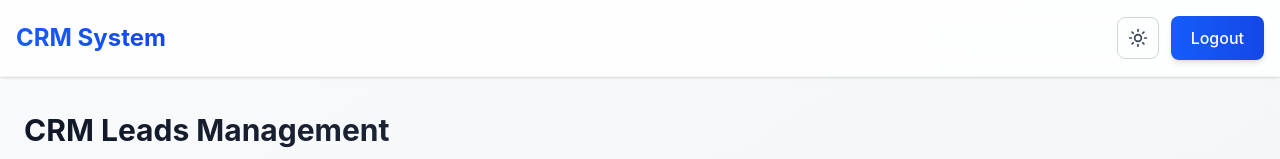
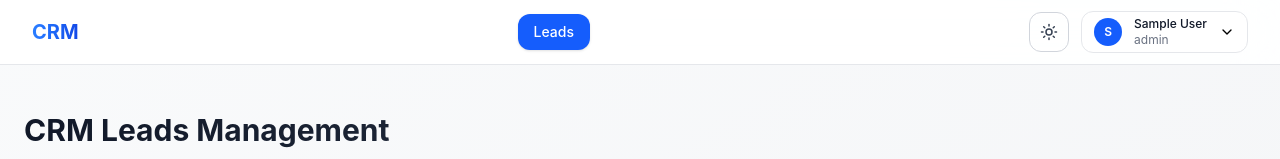
Before and after one commit to kevinthomas9898/crm-leads-management, a React (Vite) app in the folder client/: page / in a window 1280 px wide. Shown: the top 159 px of the page. Built offline with nearby package versions, Linux system fonts and the light colour scheme; no server answers; sample sign-in values are in the browser's storage.

Commit message:
navbar change

```diff
--- a/client/src/components/Navbar.tsx
+++ b/client/src/components/Navbar.tsx
@@ -1,35 +1,46 @@
 import { useState } from "react";
-
 import {
   Link,
+  NavLink,
   useNavigate,
 } from "react-router-dom";
 
-import { Menu, X, Sun, Moon } from "lucide-react";
+import {
+  Menu,
+  X,
+  Sun,
+  Moon,
+  User,
+  ChevronDown,
+} from "lucide-react";
 import { useTheme } from "next-themes";
 
 function Navbar() {
   const navigate = useNavigate();
 
-  const [open, setOpen] =
-    useState(false);
+  const [open, setOpen] = useState(false);
+  const [profileOpen, setProfileOpen] = useState(false);
 
   const { theme, setTheme } = useTheme();
 
-  const token =
-    localStorage.getItem("token");
+  const token = localStorage.getItem("token");
 
   const userStr = localStorage.getItem("user");
   const user = userStr ? JSON.parse(userStr) : null;
 
   const hasPermission = (permission: string) => {
     if (!user || !user.role) return false;
-    const permissions = typeof user.role === 'object' ? user.role.permissions : [];
+
+    const permissions =
+      typeof user.role === "object"
+        ? user.role.permissions || []
+        : [];
+
     return permissions.includes(permission);
   };
 
-  const canManageUsers = hasPermission('manage_users');
-  const canManageRoles = hasPermission('manage_roles');
+  const canManageUsers = hasPermission("manage_users");
+  const canManageRoles = hasPermission("manage_roles");
 
   const handleLogout = () => {
     localStorage.removeItem("token");
@@ -40,74 +51,139 @@ function Navbar() {
 
   const handleMenuClose = () => {
     setOpen(false);
+    setProfileOpen(false);
   };
 
   const toggleTheme = () => {
     setTheme(theme === "light" ? "dark" : "light");
   };
 
+  const navLinkClass = ({ isActive }: { isActive: boolean }) =>
+    `px-4 py-2 rounded-xl text-sm font-medium transition-all duration-200 ${isActive
+      ? "bg-blue-600 text-white shadow-sm"
+      : "text-gray-600 hover:bg-gray-100 dark:text-gray-300 dark:hover:bg-gray-800"
+    }`;
+
   return (
-    <nav className="fixed top-0 left-0 right-0 bg-white/80 backdrop-blur-md shadow-sm z-50 border-b border-gray-100 dark:bg-gray-900/80 dark:border-gray-700">
-      <div className="max-w-7xl mx-auto px-4 py-4 flex items-center justify-between">
-
-        {/* Logo */}
+    <nav className="fixed top-0 left-0 right-0 z-50 border-b border-gray-200 bg-white/90 backdrop-blur-xl dark:border-slate-800 dark:bg-slate-950/90">
+      <div className="mx-auto flex h-16 items-center justify-between px-8">
+        {/* Left Side */}
+        <div className="flex items-center gap-8">
           <Link
             to="/"
-          className="text-2xl font-bold bg-gradient-to-r from-blue-600 to-blue-700 bg-clip-text text-transparent hover:from-blue-700 hover:to-blue-800 transition-all duration-200"
+            className="text-xl font-bold bg-gradient-to-r from-blue-500 to-blue-700 bg-clip-text text-transparent"
           >
-          CRM System
+            CRM
           </Link>
+        </div>
+        {token && (
+          <div className="hidden md:flex items-center gap-2">
+            <NavLink
+              to="/"
+              end
+              className={navLinkClass}
+            >
+              Leads
+            </NavLink>
 
-        {/* Desktop Menu */}
-        <div className="hidden md:flex items-center gap-3">
-          {token && (canManageUsers || canManageRoles) && (
-            <>
             {canManageUsers && (
-                <Link
+              <NavLink
                 to="/users"
-                  className="px-4 py-2.5 text-gray-700 hover:bg-gray-100 rounded-lg font-medium transition-all duration-200 dark:text-gray-300 dark:hover:bg-gray-700"
+                className={navLinkClass}
               >
                 Users
-                </Link>
+              </NavLink>
             )}
+
             {canManageRoles && (
-                <Link
+              <NavLink
                 to="/roles"
-                  className="px-4 py-2.5 text-gray-700 hover:bg-gray-100 rounded-lg font-medium transition-all duration-200 dark:text-gray-300 dark:hover:bg-gray-700"
+                className={navLinkClass}
               >
                 Roles
-                </Link>
+              </NavLink>
             )}
-            </>
+          </div>
         )}
 
-          {/* Theme Toggle */}
+        {/* Desktop Right */}
+        <div className="hidden md:flex items-center gap-3">
           <button
             onClick={toggleTheme}
-            className="p-2.5 rounded-lg border border-gray-300 text-gray-700 hover:bg-gray-50 hover:border-gray-400 transition-all duration-200 dark:border-gray-600 dark:text-gray-300 dark:hover:bg-gray-700"
+            className="flex h-10 w-10 items-center justify-center rounded-xl border border-gray-300 text-gray-700 transition-all duration-200 hover:bg-gray-50 dark:border-gray-700 dark:text-gray-300 dark:hover:bg-gray-800"
             aria-label="Toggle theme"
           >
-            {theme === "light" ? <Moon size={20} /> : <Sun size={20} />}
+            {theme === "light" ? (
+              <Moon size={18} />
+            ) : (
+              <Sun size={18} />
+            )}
           </button>
 
           {token ? (
+            <div className="relative">
+              <button
+                onClick={() =>
+                  setProfileOpen(!profileOpen)
+                }
+                className="flex items-center gap-3 rounded-xl border border-gray-200 bg-white px-3 py-1 transition-all hover:bg-gray-50 dark:border-gray-700 dark:bg-gray-800 dark:hover:bg-gray-700"
+              >
+                <div className="flex h-7 w-7 items-center justify-center rounded-full bg-blue-600 font-semibold text-white text-xs">
+                  {(user?.name || "U")
+                    .charAt(0)
+                    .toUpperCase()}
+                </div>
+
+                <div className="text-left">
+                  <p className="text-xs font-medium text-gray-900 dark:text-white">
+                    {user?.name || "User"}
+                  </p>
+
+                  <p className="text-xs text-gray-500">
+                    {typeof user?.role === "object"
+                      ? user.role.name
+                      : user?.role || "User"}
+                  </p>
+                </div>
+
+                <ChevronDown size={16} />
+              </button>
+
+              {profileOpen && (
+                <div className="absolute right-0 mt-2 w-56 overflow-hidden rounded-xl border border-gray-200 bg-white shadow-xl dark:border-gray-700 dark:bg-gray-800">
+                  <div className="border-b border-gray-100 px-4 py-3 dark:border-gray-700">
+                    <p className="font-medium text-gray-900 dark:text-white">
+                      {user?.name}
+                    </p>
+
+                    <p className="text-sm text-gray-500">
+                      {typeof user?.role === "object"
+                        ? user.role.name
+                        : user?.role}
+                    </p>
+                  </div>
+
                   <button
                     onClick={handleLogout}
-              className="bg-gradient-to-r from-blue-600 to-blue-700 hover:from-blue-700 hover:to-blue-800 text-white px-5 py-2.5 rounded-lg font-medium transition-all duration-200 shadow-md hover:shadow-lg"
+                    className="w-full px-4 py-3 text-left text-sm transition-colors hover:bg-gray-100 dark:hover:bg-gray-700"
                   >
                     Logout
                   </button>
+                </div>
+              )}
+            </div>
           ) : (
             <>
               <Link
                 to="/login"
-                className="bg-gradient-to-r from-blue-600 to-blue-700 hover:from-blue-700 hover:to-blue-800 text-white px-5 py-2.5 rounded-lg font-medium transition-all duration-200 shadow-md hover:shadow-lg"
+                className="rounded-xl bg-blue-600 px-5 py-2.5 font-medium text-white transition-all hover:bg-blue-700"
               >
                 Login
               </Link>
+
               <Link
                 to="/register"
-                className="bg-white border border-gray-300 text-gray-700 px-5 py-2.5 rounded-lg font-medium hover:bg-gray-50 hover:border-gray-400 transition-all duration-200 dark:bg-gray-800 dark:border-gray-600 dark:text-gray-300 dark:hover:bg-gray-700"
+                className="rounded-xl border border-gray-300 px-5 py-2.5 font-medium text-gray-700 transition-all hover:bg-gray-50 dark:border-gray-700 dark:text-gray-300 dark:hover:bg-gray-800"
               >
                 Register
               </Link>
@@ -115,12 +191,10 @@ function Navbar() {
           )}
         </div>
 
-        {/* Mobile Button */}
+        {/* Mobile Menu Button */}
         <button
           className="md:hidden"
-          onClick={() =>
-            setOpen(!open)
-          }
+          onClick={() => setOpen(!open)}
         >
           {open ? (
             <X size={28} />
@@ -132,43 +206,99 @@ function Navbar() {
 
       {/* Mobile Menu */}
       {open && (
-        <div className="md:hidden px-4 py-4 flex flex-col gap-3 bg-white border-t border-gray-100 shadow-lg dark:bg-gray-900 dark:border-gray-700">
-          {token && (canManageUsers || canManageRoles) && (
+        <div className="border-t border-gray-200 bg-white px-4 py-4 shadow-lg dark:border-slate-800 dark:bg-slate-950 md:hidden">
+          <div className="flex flex-col gap-2">
+            {token && (
               <>
+                <NavLink
+                  to="/"
+                  end
+                  onClick={handleMenuClose}
+                  className={({ isActive }) =>
+                    `rounded-xl px-4 py-3 font-medium transition-all ${isActive
+                      ? "bg-blue-600 text-white"
+                      : "text-gray-700 hover:bg-gray-100 dark:text-gray-300 dark:hover:bg-gray-800"
+                    }`
+                  }
+                >
+                  Leads
+                </NavLink>
+
                 {canManageUsers && (
-                <Link
+                  <NavLink
                     to="/users"
                     onClick={handleMenuClose}
-                  className="px-4 py-2.5 text-gray-700 hover:bg-gray-100 rounded-lg font-medium transition-all duration-200 dark:text-gray-300 dark:hover:bg-gray-700"
+                    className={({ isActive }) =>
+                      `rounded-xl px-4 py-3 font-medium transition-all ${isActive
+                        ? "bg-blue-600 text-white"
+                        : "text-gray-700 hover:bg-gray-100 dark:text-gray-300 dark:hover:bg-gray-800"
+                      }`
+                    }
                   >
                     Users
-                </Link>
+                  </NavLink>
                 )}
+
                 {canManageRoles && (
-                <Link
+                  <NavLink
                     to="/roles"
                     onClick={handleMenuClose}
-                  className="px-4 py-2.5 text-gray-700 hover:bg-gray-100 rounded-lg font-medium transition-all duration-200 dark:text-gray-300 dark:hover:bg-gray-700"
+                    className={({ isActive }) =>
+                      `rounded-xl px-4 py-3 font-medium transition-all ${isActive
+                        ? "bg-blue-600 text-white"
+                        : "text-gray-700 hover:bg-gray-100 dark:text-gray-300 dark:hover:bg-gray-800"
+                      }`
+                    }
                   >
                     Roles
-                </Link>
+                  </NavLink>
                 )}
+
+                <div className="mt-2 rounded-xl border border-gray-200 bg-gray-50 p-4 dark:border-gray-700 dark:bg-gray-800">
+                  <div className="flex items-center gap-3">
+                    <div className="flex h-10 w-10 items-center justify-center rounded-full bg-blue-600 font-semibold text-white">
+                      {(user?.name || "U")
+                        .charAt(0)
+                        .toUpperCase()}
+                    </div>
+
+                    <div>
+                      <p className="font-medium text-gray-900 dark:text-white">
+                        {user?.name || "User"}
+                      </p>
+
+                      <p className="text-sm text-gray-500">
+                        {typeof user?.role === "object"
+                          ? user.role.name
+                          : user?.role || "User"}
+                      </p>
+                    </div>
+                  </div>
+                </div>
               </>
             )}
 
-          {/* Theme Toggle */}
             <button
               onClick={toggleTheme}
-            className="flex items-center justify-center gap-2 p-2.5 rounded-lg border border-gray-300 text-gray-700 hover:bg-gray-50 hover:border-gray-400 transition-all duration-200 dark:border-gray-600 dark:text-gray-300 dark:hover:bg-gray-700"
+              className="mt-2 flex items-center justify-center gap-2 rounded-xl border border-gray-300 p-3 transition-all hover:bg-gray-50 dark:border-gray-700 dark:text-gray-300 dark:hover:bg-gray-800"
             >
-            {theme === "light" ? <Moon size={20} /> : <Sun size={20} />}
-            <span>{theme === "light" ? "Dark Mode" : "Light Mode"}</span>
+              {theme === "light" ? (
+                <Moon size={18} />
+              ) : (
+                <Sun size={18} />
+              )}
+
+              <span>
+                {theme === "light"
+                  ? "Dark Mode"
+                  : "Light Mode"}
+              </span>
             </button>
 
             {token ? (
               <button
                 onClick={handleLogout}
-              className="bg-gradient-to-r from-blue-600 to-blue-700 hover:from-blue-700 hover:to-blue-800 text-white px-5 py-3 rounded-lg font-medium transition-all duration-200 shadow-md"
+                className="mt-2 rounded-xl bg-red-600 px-5 py-3 font-medium text-white transition-all hover:bg-red-700"
               >
                 Logout
               </button>
@@ -177,19 +307,21 @@ function Navbar() {
                 <Link
                   to="/login"
                   onClick={handleMenuClose}
-                className="bg-gradient-to-r from-blue-600 to-blue-700 hover:from-blue-700 hover:to-blue-800 text-white px-5 py-3 rounded-lg font-medium text-center transition-all duration-200 shadow-md"
+                  className="mt-2 rounded-xl bg-blue-600 px-5 py-3 text-center font-medium text-white transition-all hover:bg-blue-700"
                 >
                   Login
                 </Link>
+
                 <Link
                   to="/register"
                   onClick={handleMenuClose}
-                className="bg-white border border-gray-300 text-gray-700 px-5 py-3 rounded-lg font-medium text-center hover:bg-gray-50 hover:border-gray-400 transition-all duration-200 dark:bg-gray-800 dark:border-gray-600 dark:text-gray-300 dark:hover:bg-gray-700"
+                  className="rounded-xl border border-gray-300 px-5 py-3 text-center font-medium text-gray-700 transition-all hover:bg-gray-50 dark:border-gray-700 dark:text-gray-300 dark:hover:bg-gray-800"
                 >
                   Register
                 </Link>
               </>
             )}
+          </div>
         </div>
       )}
     </nav>
--- a/client/src/pages/RolesPage.tsx
+++ b/client/src/pages/RolesPage.tsx
@@ -181,7 +181,7 @@ function RolesPage() {
 
   if (isLoading && !data) {
     return (
-      <div className="flex flex-col items-center justify-center py-20">
+      <div className="flex flex-col items-center justify-center py-20 h-screen">
         <div className="animate-spin rounded-full h-12 w-12 border-b-2 border-blue-600 mb-4"></div>
         <p className="text-lg font-medium text-gray-600">Loading roles...</p>
         <p className="text-sm text-gray-500 mt-1">Please wait while we fetch your data</p>
--- a/client/src/pages/UsersPage.tsx
+++ b/client/src/pages/UsersPage.tsx
@@ -198,7 +198,7 @@ function UsersPage() {
 
   if (isLoading && !data) {
     return (
-      <div className="flex flex-col items-center justify-center py-20">
+      <div className="flex flex-col items-center justify-center py-20 h-screen">
         <div className="animate-spin rounded-full h-12 w-12 border-b-2 border-blue-600 mb-4"></div>
         <p className="text-lg font-medium text-gray-600">Loading users...</p>
         <p className="text-sm text-gray-500 mt-1">Please wait while we fetch your data</p>
```
Lines whose indentation alone changed are shown as unchanged.
